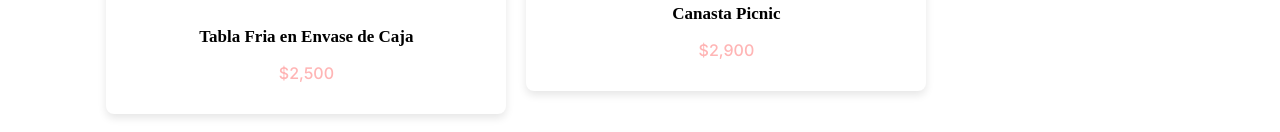
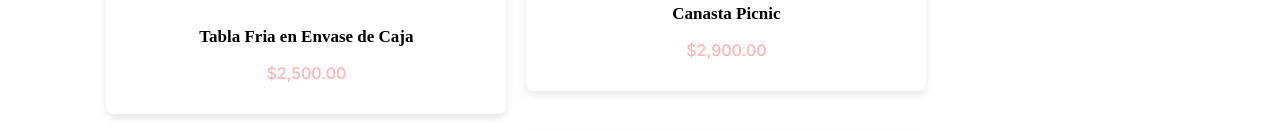
Before and after one commit to vilarj/marelo, an Angular app: page / in a window 1280 px wide. Shown: the part 742-874 px from the top of the page. Built offline with nearby package versions, Linux system fonts and the light colour scheme.

Commit message:
Adding back the decimals per customer request

```diff
--- a/src/app/menu/menu.component.html
+++ b/src/app/menu/menu.component.html
@@ -5,7 +5,7 @@
       <h3 class="menu-item-title">{{ item.title }}</h3>
       <p class="menu-item-price">
         <span class="price-rd"
-          >{{ item.priceRD | currency : "$" : "symbol" : "1.0-0" }}
+          >{{ item.priceRD | currency : "$" : "symbol" }}
         </span>
       </p>
     </div>
```
